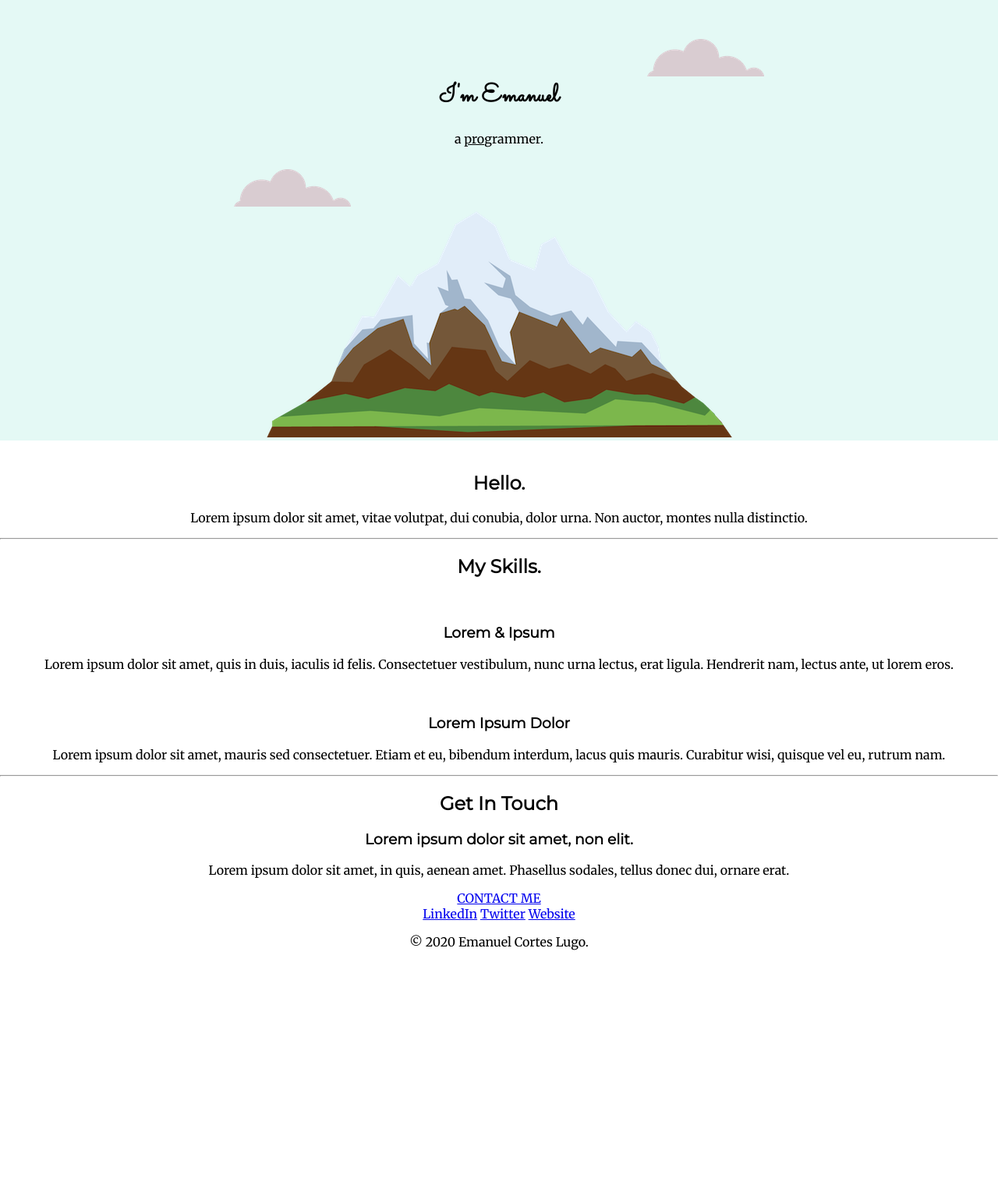
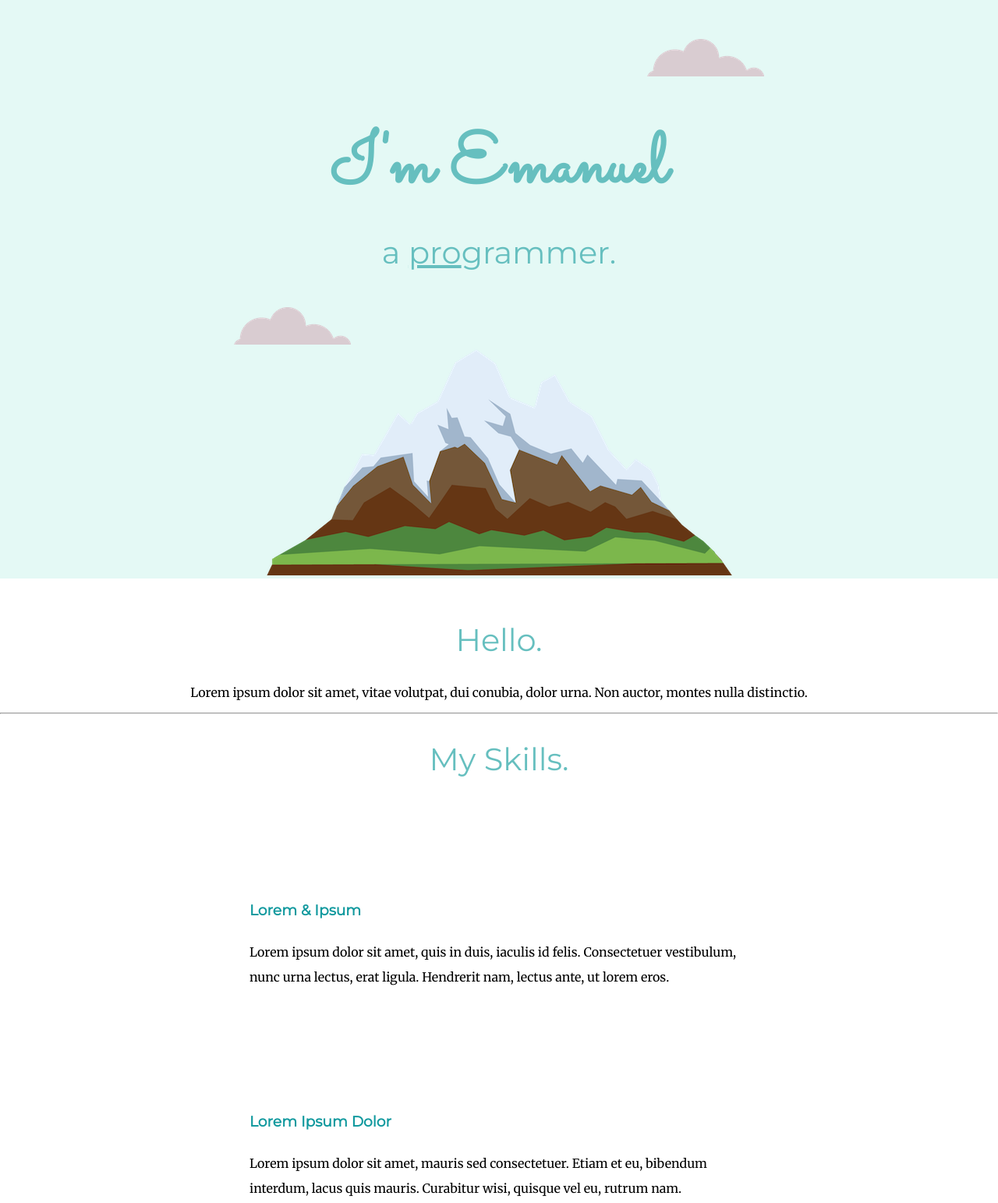
Before and after one commit to ECLKnight/WebPage, a plain HTML site: page index.html in a window 1280 px wide. Shown: the top 1543 px of the page at 78% size. Before the commit the page ends 1234 px from the top, so only its background shows below. Drawn offline with Linux system fonts and the light colour scheme.

Commit message:
need to personalize. Add imgs

```diff
--- a/css/styles.css
+++ b/css/styles.css
@@ -1,12 +1,16 @@
 body {
   margin: 0;
+  text-align: center;
   font-family: "Merriweather", serif;
-  text-align: center;
 }
 
 h1 {
+  color: #66bfbf;
   font-family: "Sacramento", cursive;
-  margin-top: 0;
+
+  /* 100%px == 16px == 1em*/
+  font-size: 5.625rem;
+  margin: 3.125rem auto -1rem auto;
   /*
   // top: 0px; right: auto;
   // button: 0px; left: auto;
@@ -16,30 +20,16 @@ h1 {
 }
 
 h2 {
+  color: #66bfbf;
   font-family: "Montserrat", sans-serif;
+  font-size: 2.5rem;
+  font-weight: normal;
 }
 
 h3 {
+  color: #11999e;
   font-family: "Montserrat", sans-serif;
 }
-
-/*          ||
-    margin  ||
-            ||  padding
-            ||
- */
-
-/* .middleContainer {
-  background-color: red;
-  height: 200px;
-  width: 200px;
-}
-
-.lastContainer {
-  background-color: blue;
-  height: 200px;
-  width: 200px;
-} */
 
 .pro {
   text-decoration: underline;
@@ -62,3 +52,39 @@ h3 {
   left: 300px;
   bottom: 300px;
 }
+
+.skillRow {
+  line-height: 2;
+  margin: 6.25rem auto;
+  text-align: left;
+  width: 50%;
+}
+
+.codeImg {
+  width: 25%;
+}
+
+.fire {
+  width: 25%;
+}
+
+.bottomContainer {
+  background-color: #11999e;
+}
+/*          ||
+    margin  ||
+            ||  padding
+            ||
+ */
+
+/* .middleContainer {
+  background-color: red;
+  height: 200px;
+  width: 200px;
+}
+
+.lastContainer {
+  background-color: blue;
+  height: 200px;
+  width: 200px;
+} */
--- a/index.html
+++ b/index.html
@@ -11,14 +11,17 @@
       rel="stylesheet"
     />
   </head>
+
   <body>
     <!-- div -> almost like an internal body -->
     <div class="topContainer">
       <img class="topCloud" src="images/cloud.png" alt="cloudImg" />
-      <h1>I'm Emanuel</h1>
-      <p>a <span class="pro">pro</span>grammer.</p>
+      <div class="titleText">
+        <h1>I'm Emanuel</h1>
+        <h2>a <span class="pro">pro</span>grammer.</h2>
+      </div>
       <img class="bottomCloud" src="images/cloud.png" alt="cloudImg" />
-      <img src="images/mountain.png" alt="mountainImg" />
+      <img class="mountain" src="images/mountain.png" alt="mountainImg" />
     </div>
 
     <div class="middle-container">
@@ -31,10 +34,11 @@
         </p>
       </div>
       <hr />
+
       <div class="skills">
         <h2>My Skills.</h2>
-        <div class="skill-row">
-          <img class="" src="" alt="" />
+        <div class="skillRow">
+          <img class="codeImg" src="" alt="" />
           <h3>Lorem & Ipsum</h3>
           <p>
             Lorem ipsum dolor sit amet, quis in duis, iaculis id felis.
@@ -42,8 +46,9 @@
             nam, lectus ante, ut lorem eros.
           </p>
         </div>
-        <div class="skill-row">
-          <img class="" src="" alt="" />
+
+        <div class="skillRow">
+          <img class="fire" src="" alt="" />
           <h3>Lorem Ipsum Dolor</h3>
           <p>
             Lorem ipsum dolor sit amet, mauris sed consectetuer. Etiam et eu,
@@ -53,6 +58,7 @@
         </div>
       </div>
       <hr />
+
       <div class="contact-me">
         <h2>Get In Touch</h2>
         <h3>Lorem ipsum dolor sit amet, non elit.</h3>
@@ -64,7 +70,7 @@
       </div>
     </div>
 
-    <div class="bottom-container">
+    <div class="bottomContainer">
       <a class="footer-link" href="https://www.linkedin.com/">LinkedIn</a>
       <a class="footer-link" href="https://twitter.com/">Twitter</a>
       <a class="footer-link" href="https://www.appbrewery.co/">Website</a>
```
